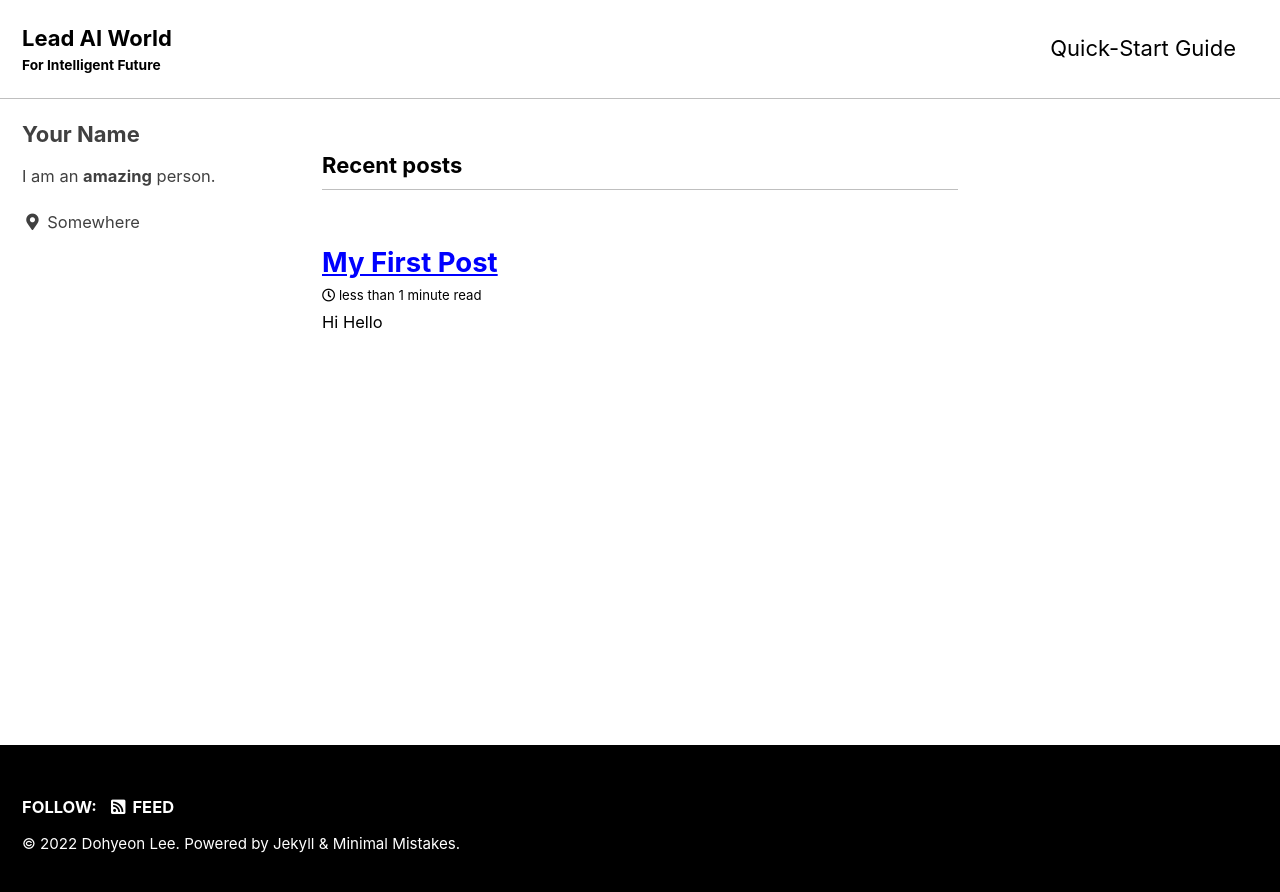
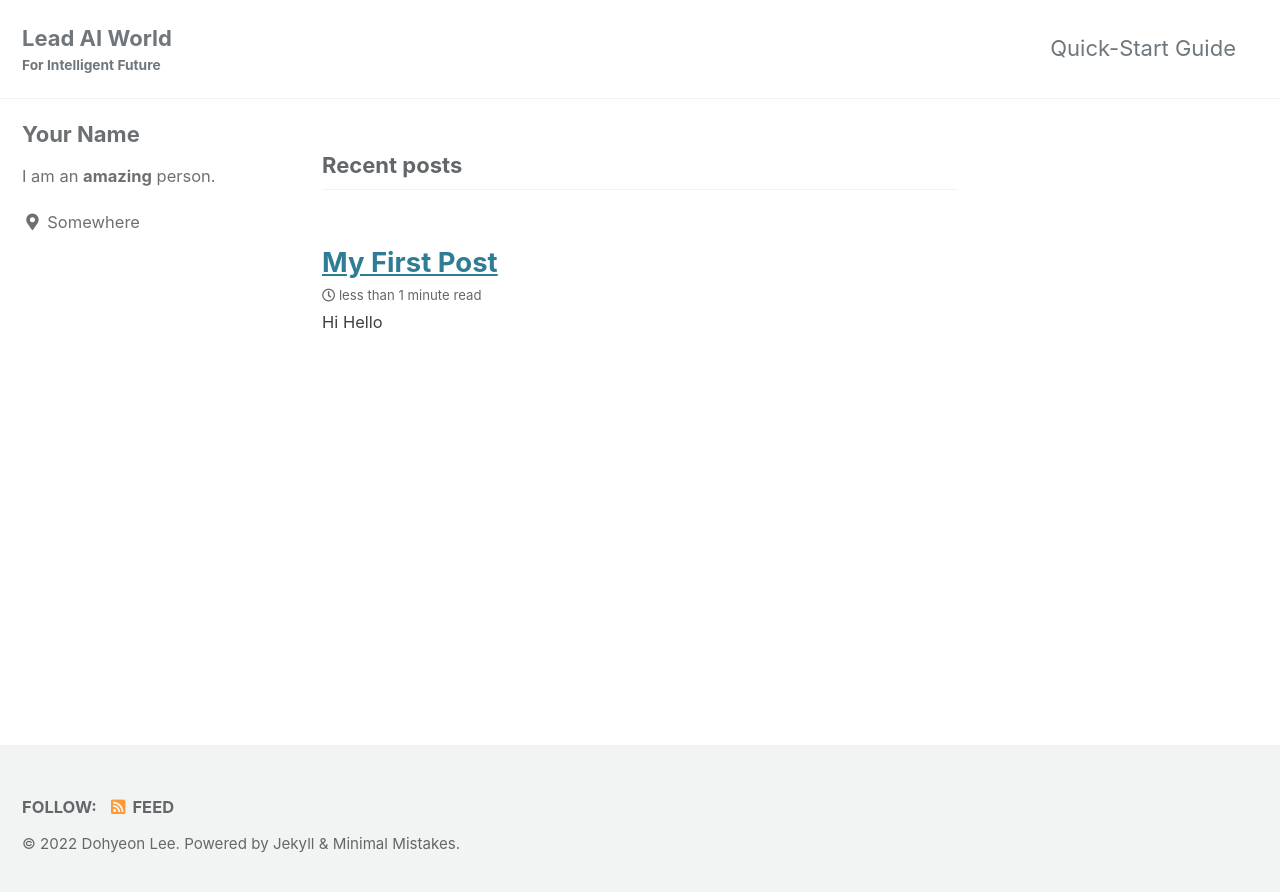
Before and after one commit to Lead-AI-World/Lead-AI-World.github.io, a Jekyll site: the page built from index.html, in a window 1280 px wide. Shown: the top 892 px of the page. Built offline with Jekyll 4.4.1, drawn with Linux system fonts in a browser that asks for light colours; cached includes are drawn as plain includes; the list of posts is cut into pages by our own code.

Commit message:
skin changed

```diff
--- a/_config.yml
+++ b/_config.yml
@@ -12,7 +12,7 @@
 
 # theme                  : "minimal-mistakes-jekyll"
 # remote_theme           : "mmistakes/minimal-mistakes"
-minimal_mistakes_skin    : "contrast" # "air", "aqua", "contrast", "dark", "dirt", "neon", "mint", "plum", "sunrise"
+minimal_mistakes_skin    : "default" # "air", "aqua", "contrast", "dark", "dirt", "neon", "mint", "plum", "sunrise"
 
 # Site Settings
 locale                   : "en-US"
@@ -41,8 +41,8 @@ comments:
     num_posts            : # 5 (default)
     colorscheme          : # "light" (default), "dark"
   utterances:
-    theme                : # "github-light" (default), "github-dark"
-    issue_term           : # "pathname" (default)
+    theme                : "github-light" # "github-light" (default), "github-dark"
+    issue_term           : "pathname" # "pathname" (default)
   giscus:
     repo_id              : # Shown during giscus setup at https://giscus.app
     category_name        : # Full text name of the category
```
